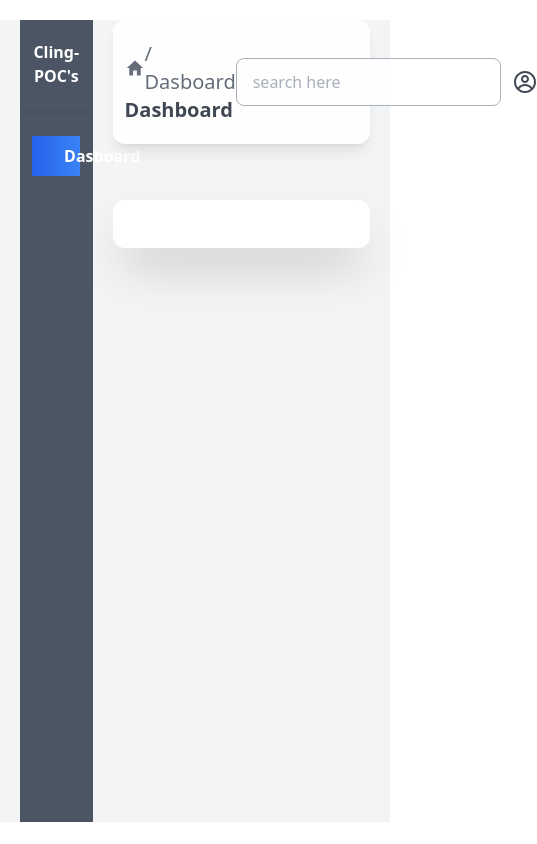
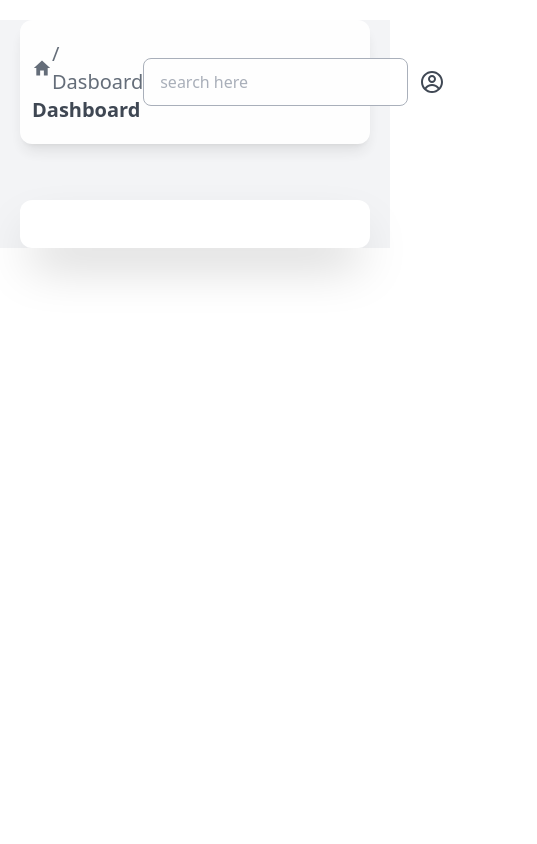
Before and after one commit to redwan9011/Cling-Pocs, a React (Vite) app: page /dashboard in a window 390 px wide. Shown: the whole page, 537 px wide, since content can reach past the window. Built offline with nearby package versions, Linux system fonts and the light colour scheme.

Commit message:
make responsive

```diff
--- a/src/Dashboard/DashboardLayout/DashboardLayout.jsx
+++ b/src/Dashboard/DashboardLayout/DashboardLayout.jsx
@@ -8,7 +8,7 @@ const DashboardLayout = () => {
              <div className="grid grid-cols-12 gap-5  mt-5 mx-5
              ">
                 {/* dashboard left side navbar */}
-           <div className="col-span-3 h-[95vh] sticky top-5 bg-gray-600 ">
+           <div className=" hidden lg:block col-span-3 h-[95vh] sticky top-5 bg-gray-600 ">
            <div className="  text-white rounded-xl   mb-5 text-center">
                     <h1 className="pt-5 font-semibold text-md">{"Cling-POC's"}</h1>
                     <div className="divider text-white"></div>
@@ -21,7 +21,7 @@ const DashboardLayout = () => {
            </div>
       {/*Dashboard  Right side  */}
 
-                <div className="col-span-9 ">
+                <div className="col-span-12 lg:col-span-9 ">
                     <div className="sticky top-5 bg-white opacity-85 rounded-xl  shadow-lg z-50">
                         {/* nav and search bar */}
                         <div className="flex justify-between py-5  px-3  ">
```
